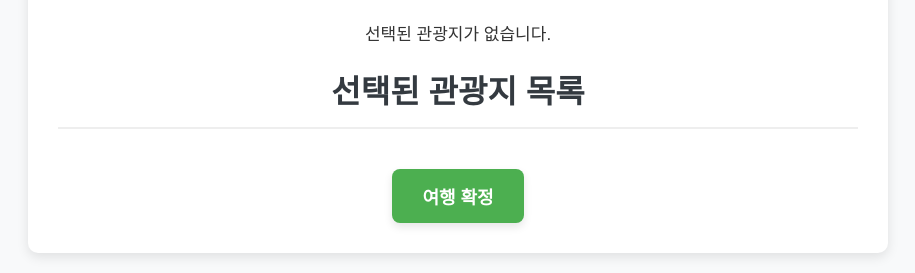
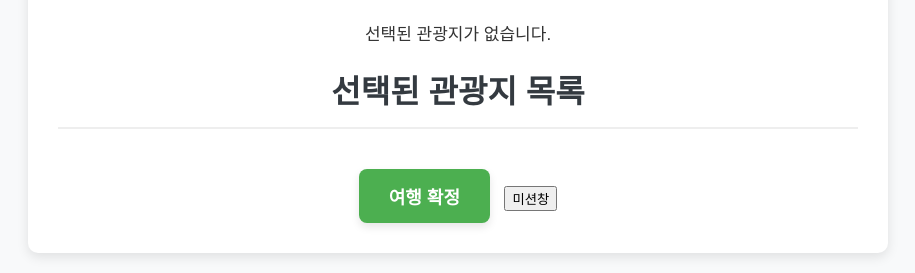
Before and after one commit to kkw047/JDIN-_Regional-Tourism-Guide-Web-Using-Open-API, a Flask app: template templates/process.html in a window 1280 px wide. Shown: the part 552-825 px from the top of the page, without its empty margins (182-1097 px from the left). Run offline with Flask 3, Linux system fonts and the light colour scheme; the template is opened without the code that fills it: most values are stand-ins (such as "Sample title", 1, 10 or a date in 2020).

Commit message:
미션창 일부 구현

```diff
--- a/app.py
+++ b/app.py
@@ -134,6 +134,12 @@ def process():
 
     return render_template('process.html', city=city, count=count, site_data=site_data)
 
+@app.route('/mission_popup')
+def mission_popup():
+    # mission.html 템플릿을 렌더링합니다.
+    # 이 시점에서는 단순히 팝업 창을 띄우는 것이 목적이므로,
+    # 특별한 데이터 없이 mission.html만 렌더링합니다.
+    return render_template('mission.html')
 
 
 @app.route('/live', methods=['POST'])
--- a/templates/process.html
+++ b/templates/process.html
@@ -118,6 +118,29 @@
 
         .confirm-btn:hover {
             background-color: #45a049; /* 더 진한 초록색으로 변경 */
+        }
+style.innerHTML = `
+        .mission-btn {
+            display: inline-block;
+            padding: 14px 30px;
+            font-size: 18px;
+            font-weight: bold;
+            background-color: #007bff; /* 파란색 계열 */
+            color: white;
+            border: none;
+            border-radius: 8px;
+            cursor: pointer;
+            transition: background 0.3s;
+            box-shadow: 0 4px 8px rgba(0, 0, 0, 0.1);
+            vertical-align: top; /* 버튼들이 같은 높이로 정렬되도록 */
+        }
+
+        .mission-btn:hover {
+            background-color: #0056b3; /* 더 진한 파란색 */
+        }
+
+        .confirm-btn-container form {
+            margin-right: 15px; /* 여행 확정 버튼과의 간격 조정 */
         }
         .route-summary {
             background-color: transparent;
@@ -267,16 +290,17 @@
     <div id="routeSummary" class="route-summary"></div>
     <h1>선택된 관광지 목록</h1>
     <ul class="site-list" id="siteList"></ul>
-    <div class="confirm-btn-container">  <!-- 버튼을 감싸는 컨테이너 추가 -->
-        <form method="POST" action="/live">
+    <div class="confirm-btn-container">
+        <form method="POST" action="/live" style="display: inline-block; margin-right: 10px;">
             {% for i in range(1, count|int + 1) %}
-                <input type="hidden" name="site{{ i }}_id" value="{{ site_data[i].id }}">
-            {% endfor %}
+            <input type="hidden" name="site{{ i }}_id" value="{{ site_data['site' ~ i].id }}"> {% endfor %}
             <input type="hidden" name="city" value="{{ city }}">
             <input type="hidden" name="count" value="{{ count }}">
             <button class="confirm-btn" type="submit">여행 확정</button>
         </form>
+        <button class="mission-btn" onclick="openMissionWindow()">미션창</button>
     </div>
+
 </div>
 
 <script>
@@ -285,6 +309,20 @@
     const siteList = document.getElementById('siteList');
     const routeSummary = document.getElementById("routeSummary");
     let routeNames = [];
+function openMissionWindow() {
+        // 팝업 창의 크기와 위치를 설정합니다.
+        const width = 800;  // 팝업 창의 너비
+        const height = 600; // 팝업 창의 높이
+        // 화면 중앙에 팝업이 뜨도록 위치 계산
+        const left = (window.screen.width / 2) - (width / 2);
+        const top = (window.screen.height / 2) - (height / 2);
+
+        // 새 팝업 창을 엽니다.
+        // '/mission_popup'은 Flask 서버의 라우트 (아래 2번 참조)
+        // '_blank'는 새 창을 열도록 지시합니다.
+        // 세 번째 인자는 팝업 창의 속성 (크기, 위치, 스크롤바, 크기 조절 가능 여부 등)
+        window.open('/mission_popup', '_blank', `width=${width},height=${height},left=${left},top=${top},scrollbars=yes,resizable=yes`);
+    }
 
     function confirmTrip() {
         alert("여행이 확정되었습니다!");
```
